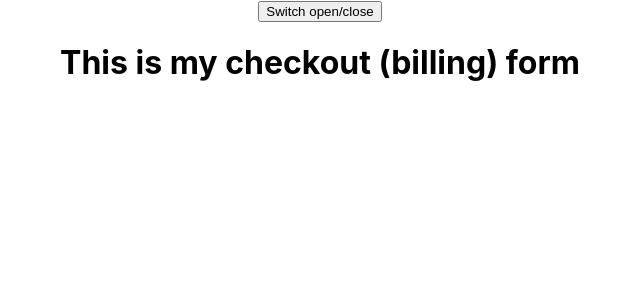
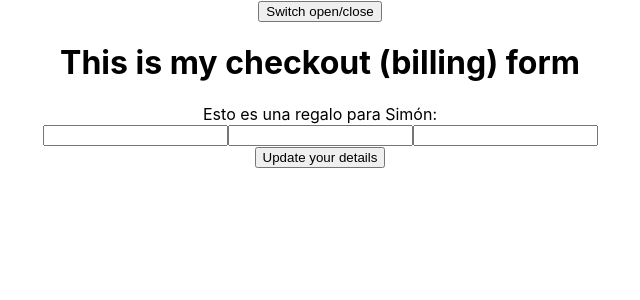
Before and after one commit to adeliadanjou/react-forms-conditions-lists, a React (Create React App) app: page / in a window 1280 px wide. Shown: the top 300 px of the page, without its empty margins (320-960 px from the left). Built offline with nearby package versions, Linux system fonts and the light colour scheme.

Commit message:
added interactive form with callback in setState

```diff
--- a/src/App.js
+++ b/src/App.js
@@ -3,6 +3,7 @@ import logo from './logo.svg';
 import './App.css';
 import EmployeeProfile from './EmployeeProfile'
 import Toggable from './components/Toggable/Toggable'
+import CheckoutBillingForm from './components/CheckoutBillingForm/CheckoutBillingForm'
 
 class App extends React.Component {
   constructor() {
@@ -67,6 +68,7 @@ class App extends React.Component {
       <div className="App">
         <Toggable>
           <h1>This is my checkout (billing) form</h1>
+          <CheckoutBillingForm></CheckoutBillingForm>
         </Toggable>
       </div>
     );
--- /dev/null
+++ b/src/components/CheckoutBillingForm/CheckoutBillingForm.js
@@ -0,0 +1,57 @@
+import React, { Component } from 'react'
+
+export default class CheckoutBillingForm extends Component {
+    constructor() {
+        super()
+
+        this.state = {
+            address: "",
+            city: "",
+            postcode: "",
+            haveDetailsBeenUpdated: false
+        }
+    }
+
+    updateDetailsHandler = (e) => {
+        e.preventDefault();
+        this.setState({ ...this.state, haveDetailsBeenUpdated: true }, function () {
+            console.log(this.state)
+        })
+    }
+
+    changeAddressHandler = (e) => {
+        this.setState(
+            { ...this.state, address: e.target.value }
+        )
+    }
+    changeCityHandler = (e) => {
+        this.setState(
+            { ...this.state, city: e.target.value }
+        )
+    }
+    changePostcodeHandler = (e) => {
+        this.setState(
+            { ...this.state, postcode: e.target.value }
+        )
+    }
+
+    render() {
+        return (
+            <form>
+                <span>Esto es una regalo para Simón: {this.state.address}</span>
+                <div>
+                    <input type="text" value={this.state.address} onChange={this.changeAddressHandler}></input>
+                    <input type="text" value={this.state.city} onChange={this.changeCityHandler}></input>
+                    <input type="text" value={this.state.postcode} onChange={this.changePostcodeHandler}></input>
+                </div>
+
+                <button onClick={this.updateDetailsHandler}>Update your details</button>
+
+                {
+                    (this.state.haveDetailsBeenUpdated) ? <p style={{ color: 'green' }}>Your data has been updated</p> : ""
+                }
+
+            </form>
+        )
+    }
+}
```
Also changed, not shown: src/components/Toggable/indexboprrar.html (deleted).
